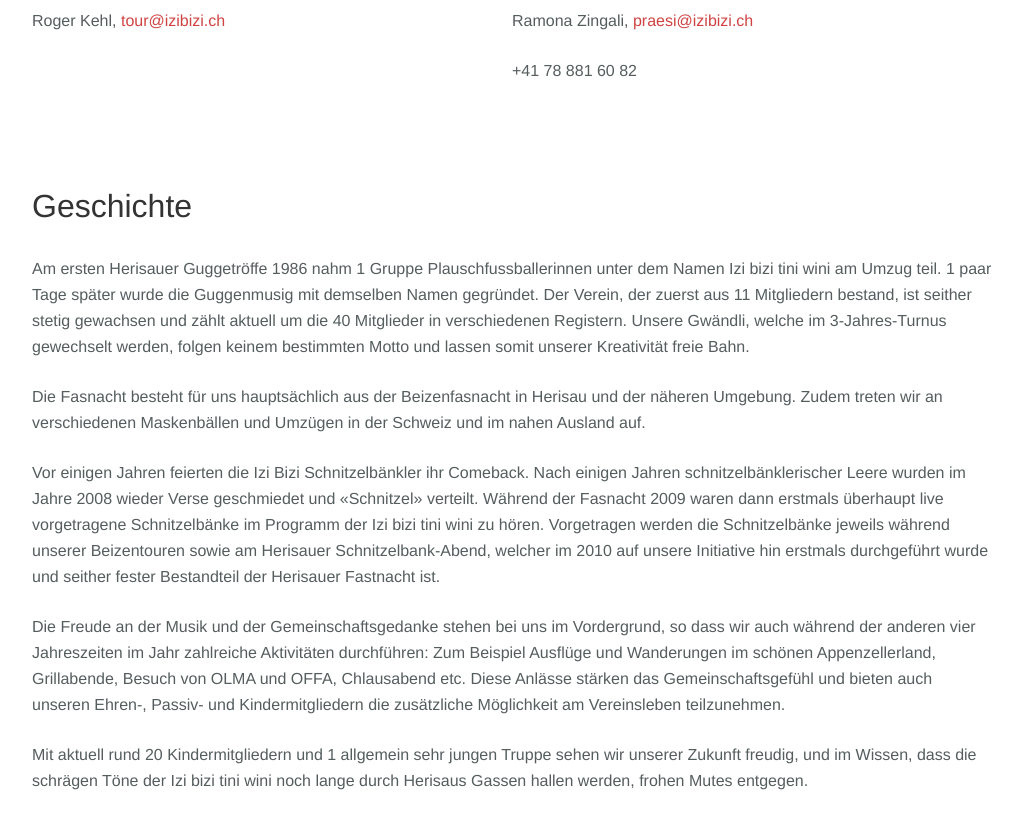
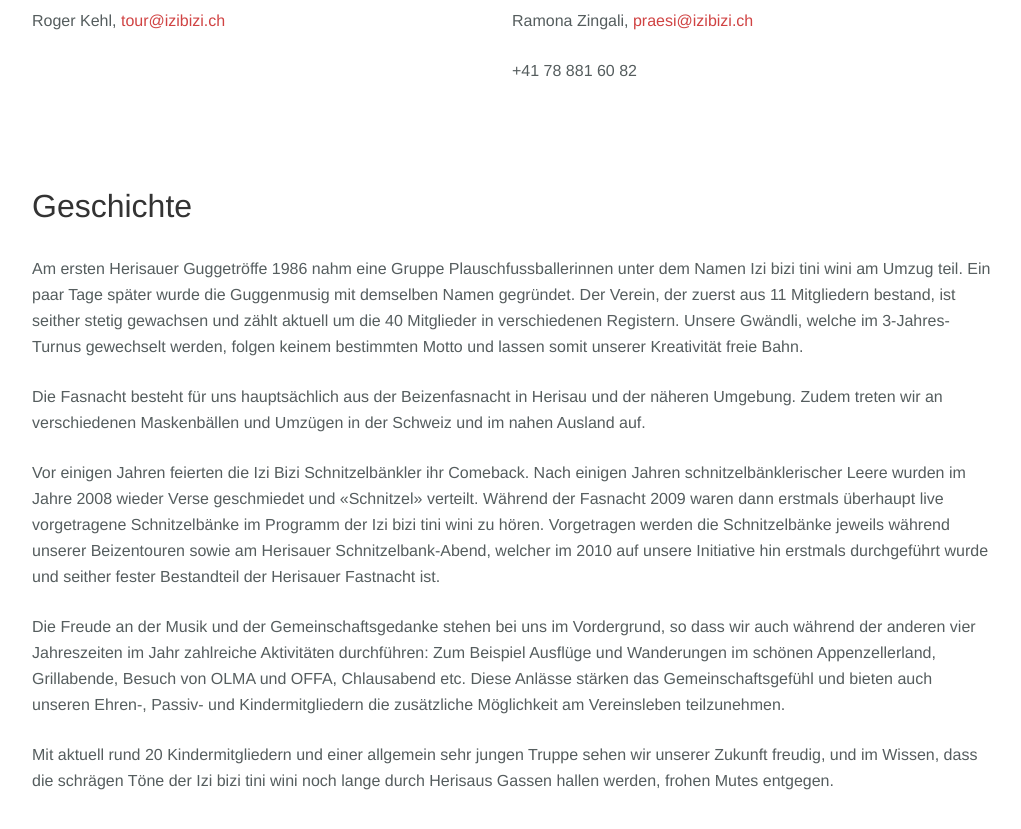
Before and after one commit to izibizi/izibizi.ch, a Jekyll site: the page built from index.html, in a window 1280 px wide and 900 px high, scrolled down 1499 px. Shown: the top 829 px of the window, without its empty margins (128-1149 px from the left). Built offline with Jekyll 4.4.1, drawn with Linux system fonts in a browser that asks for light colours.

Commit message:
fixed typos

```diff
--- a/_includes/geschichte.html
+++ b/_includes/geschichte.html
@@ -1,5 +1,5 @@
-<p>Am ersten Herisauer Guggetröffe 1986 nahm 1 Gruppe Plauschfussballerinnen unter dem Namen Izi bizi tini wini am Umzug teil. 1 paar Tage später wurde die Guggenmusig mit demselben Namen gegründet. Der Verein, der zuerst aus 11 Mitgliedern bestand, ist seither stetig gewachsen und zählt aktuell um die 40 Mitglieder in verschiedenen Registern. Unsere Gwändli, welche im 3-Jahres-Turnus gewechselt werden, folgen keinem bestimmten Motto und lassen somit unserer Kreativität freie Bahn.</p>
+<p>Am ersten Herisauer Guggetröffe 1986 nahm eine Gruppe Plauschfussballerinnen unter dem Namen Izi bizi tini wini am Umzug teil. Ein paar Tage später wurde die Guggenmusig mit demselben Namen gegründet. Der Verein, der zuerst aus 11 Mitgliedern bestand, ist seither stetig gewachsen und zählt aktuell um die 40 Mitglieder in verschiedenen Registern. Unsere Gwändli, welche im 3-Jahres-Turnus gewechselt werden, folgen keinem bestimmten Motto und lassen somit unserer Kreativität freie Bahn.</p>
 <p>Die Fasnacht besteht für uns hauptsächlich aus der Beizenfasnacht in Herisau und der näheren Umgebung. Zudem treten wir an verschiedenen Maskenbällen und Umzügen in der Schweiz und im nahen Ausland auf.</p>
 <p>Vor einigen Jahren feierten die Izi Bizi Schnitzelbänkler ihr Comeback. Nach einigen Jahren schnitzelbänklerischer Leere wurden im Jahre 2008 wieder Verse geschmiedet und «Schnitzel» verteilt. Während der Fasnacht 2009 waren dann erstmals überhaupt live vorgetragene Schnitzelbänke im Programm der Izi bizi tini wini zu hören. Vorgetragen werden die Schnitzelbänke jeweils während unserer Beizentouren sowie am Herisauer Schnitzelbank-Abend, welcher im 2010 auf unsere Initiative hin erstmals durchgeführt wurde und seither fester Bestandteil der Herisauer Fastnacht ist.</p>
 <p>Die Freude an der Musik und der Gemeinschaftsgedanke stehen bei uns im Vordergrund, so dass wir auch während der anderen vier Jahreszeiten im Jahr zahlreiche Aktivitäten durchführen: Zum Beispiel  Ausflüge und Wanderungen im schönen Appenzellerland, Grillabende, Besuch von OLMA und OFFA, Chlausabend etc. Diese Anlässe stärken das Gemeinschaftsgefühl und bieten auch unseren Ehren-, Passiv- und Kindermitgliedern die zusätzliche Möglichkeit am Vereinsleben teilzunehmen.</p>
-<p>Mit aktuell rund 20 Kindermitgliedern und 1 allgemein sehr jungen Truppe sehen wir unserer Zukunft freudig, und im Wissen, dass die schrägen Töne der Izi bizi tini wini noch lange durch Herisaus Gassen hallen werden, frohen Mutes entgegen.</p>
+<p>Mit aktuell rund 20 Kindermitgliedern und einer allgemein sehr jungen Truppe sehen wir unserer Zukunft freudig, und im Wissen, dass die schrägen Töne der Izi bizi tini wini noch lange durch Herisaus Gassen hallen werden, frohen Mutes entgegen.</p>
```
